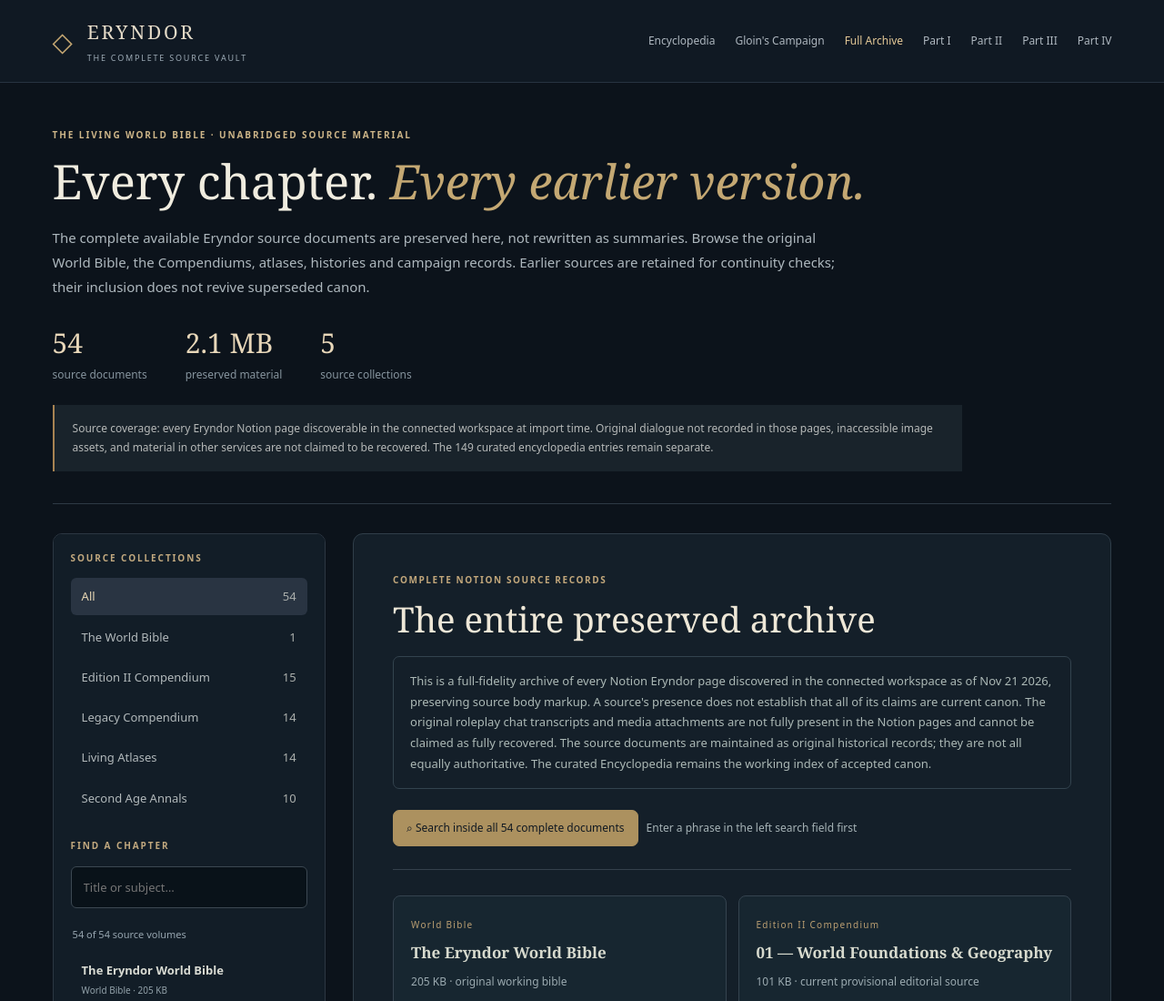
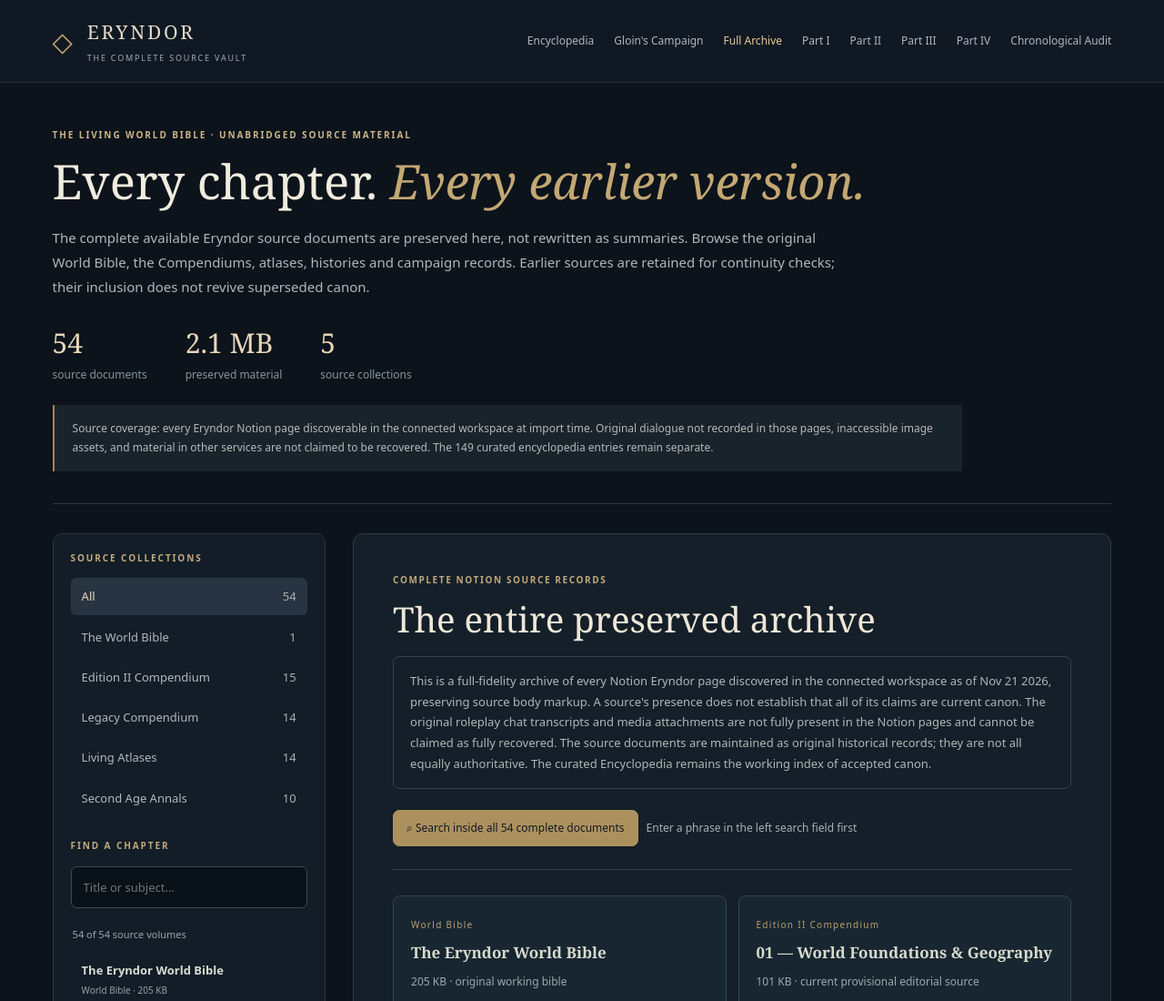
Before and after one commit to Skin2369420/eryndor-world-bible, a plain HTML site: page vault.html in a window 1280 px wide. Shown: the top 1100 px of the page at 91% size. Drawn offline with Linux system fonts and the light colour scheme.

Commit message:
Link chronological audit from complete source vault

```diff
--- a/vault.html
+++ b/vault.html
@@ -14,7 +14,7 @@
 <body class="vault-body">
   <header class="vault-top">
     <a class="vault-brand" href="./index.html#home"><span class="vault-mark">◇</span><span>ERYNDOR <small>THE COMPLETE SOURCE VAULT</small></span></a>
-    <nav class="vault-links"><a href="./index.html#library">Encyclopedia</a><a href="./index.html#campaign">Gloin's Campaign</a><a class="vault-current" href="./vault.html">Full Archive</a><a href="./quarter-1.html">Part I</a><a href="./quarter-2.html">Part II</a><a href="./quarter-3.html">Part III</a><a href="./quarter-4.html">Part IV</a></nav>
+    <nav class="vault-links"><a href="./index.html#library">Encyclopedia</a><a href="./index.html#campaign">Gloin's Campaign</a><a class="vault-current" href="./vault.html">Full Archive</a><a href="./quarter-1.html">Part I</a><a href="./quarter-2.html">Part II</a><a href="./quarter-3.html">Part III</a><a href="./quarter-4.html">Part IV</a><a href="./chronological-audit.html">Chronological Audit</a></nav>
   </header>
   <main class="vault-wrap">
     <section class="vault-hero">
```
